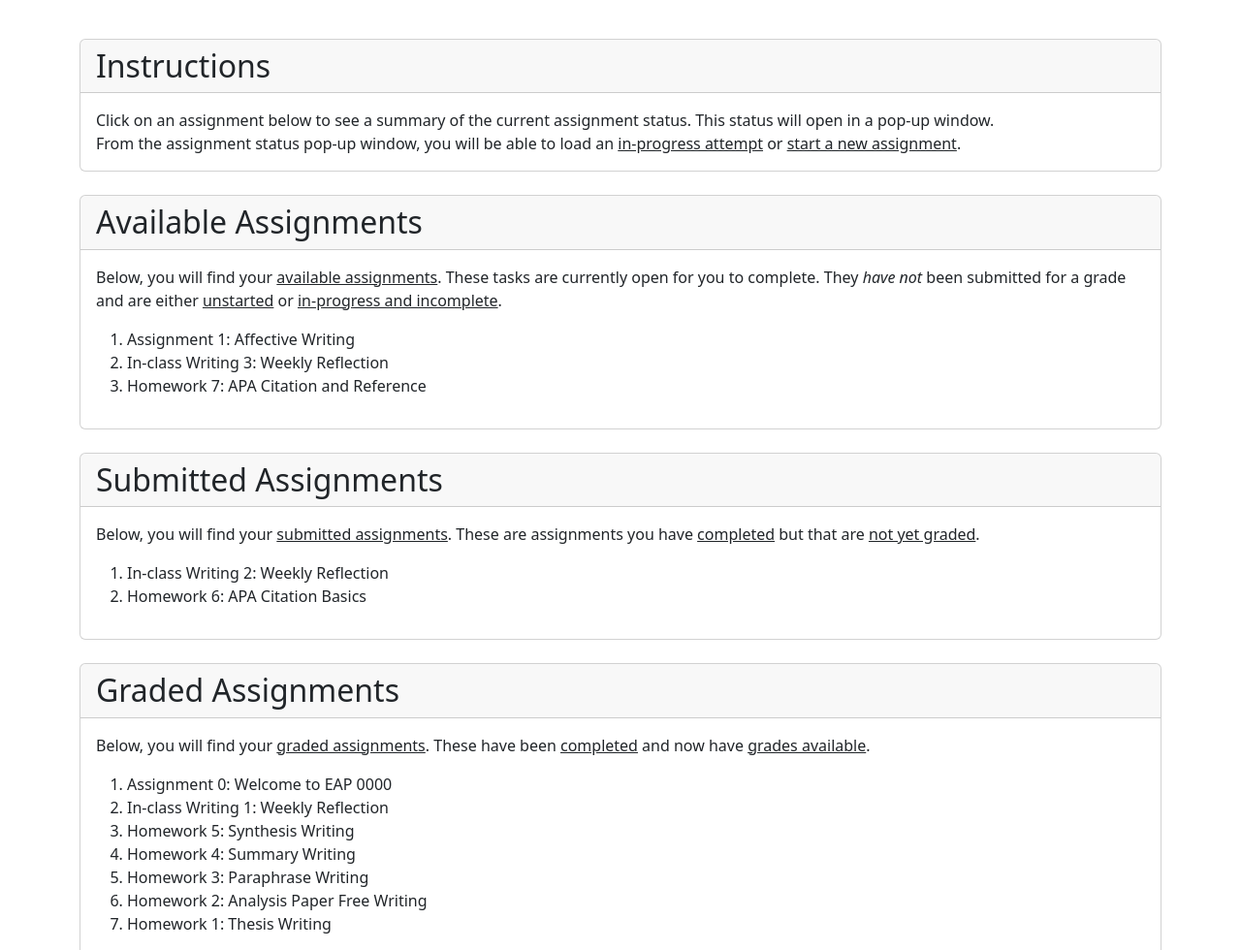
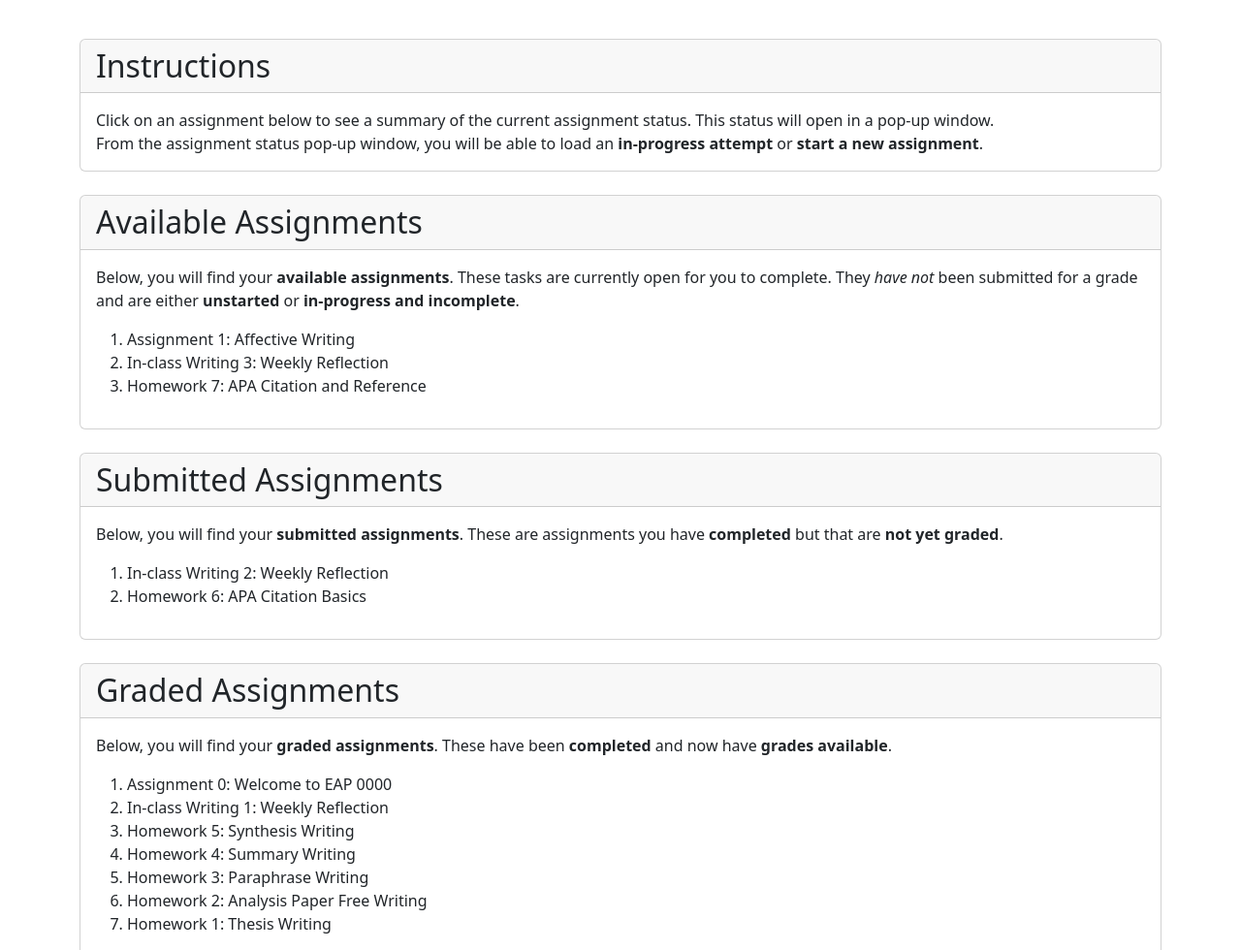
Before and after one commit to Naoru347/csci6561_hci_group_project, a plain HTML site: page Public/landing.html in a window 1280 px wide. Shown: the part 200-1180 px from the top of the page at 97% size. Drawn offline with nearby package versions, Linux system fonts and the light colour scheme.

Commit message:
Replaced underlines in landing.html with bolds for learnability

```diff
--- a/Public/landing.html
+++ b/Public/landing.html
@@ -36,7 +36,7 @@
             </p>
             <p class="mb-0">
               From the assignment status pop-up window, you will be able to
-              load an <u>in-progress attempt</u> or <u>start a new assignment</u>.
+              load an <b>in-progress attempt</b> or <b>start a new assignment</b>.
             </p>
         </div>
       </div>
@@ -48,10 +48,10 @@
         </div>
         <div class="card-body">
             <p class="mb-0">
-              Below, you will find your <u>available assignments</u>. These
+              Below, you will find your <b>available assignments</b>. These
               tasks are currently open for you to complete. They <i>have not</i>
-              been submitted for a grade and are either <u>unstarted</u> or
-              <u>in-progress and incomplete</u>.
+              been submitted for a grade and are either <b>unstarted</b> or
+              <b>in-progress and incomplete</b>.
             </p>
             <!-- Empty paragraph to enforce spacing -->
             <p></p>
@@ -72,9 +72,9 @@
         </div>
         <div class="card-body">
             <p class="mb-0">
-              Below, you will find your <u>submitted assignments</u>. These
-              are assignments you have <u>completed</u> but that are
-              <u>not yet graded</u>.
+              Below, you will find your <b>submitted assignments</b>. These
+              are assignments you have <b>completed</b> but that are
+              <b>not yet graded</b>.
             </p>
             <p></p>
             <ol>
@@ -91,8 +91,8 @@
         </div>
         <div class="card-body">
             <p class="mb-0">
-              Below, you will find your <u>graded assignments</u>. These
-              have been <u>completed</u> and now have <u>grades available</u>.
+              Below, you will find your <b>graded assignments</b>. These
+              have been <b>completed</b> and now have <b>grades available</b>.
             </p>
             <p></p>
             <ol>
```
